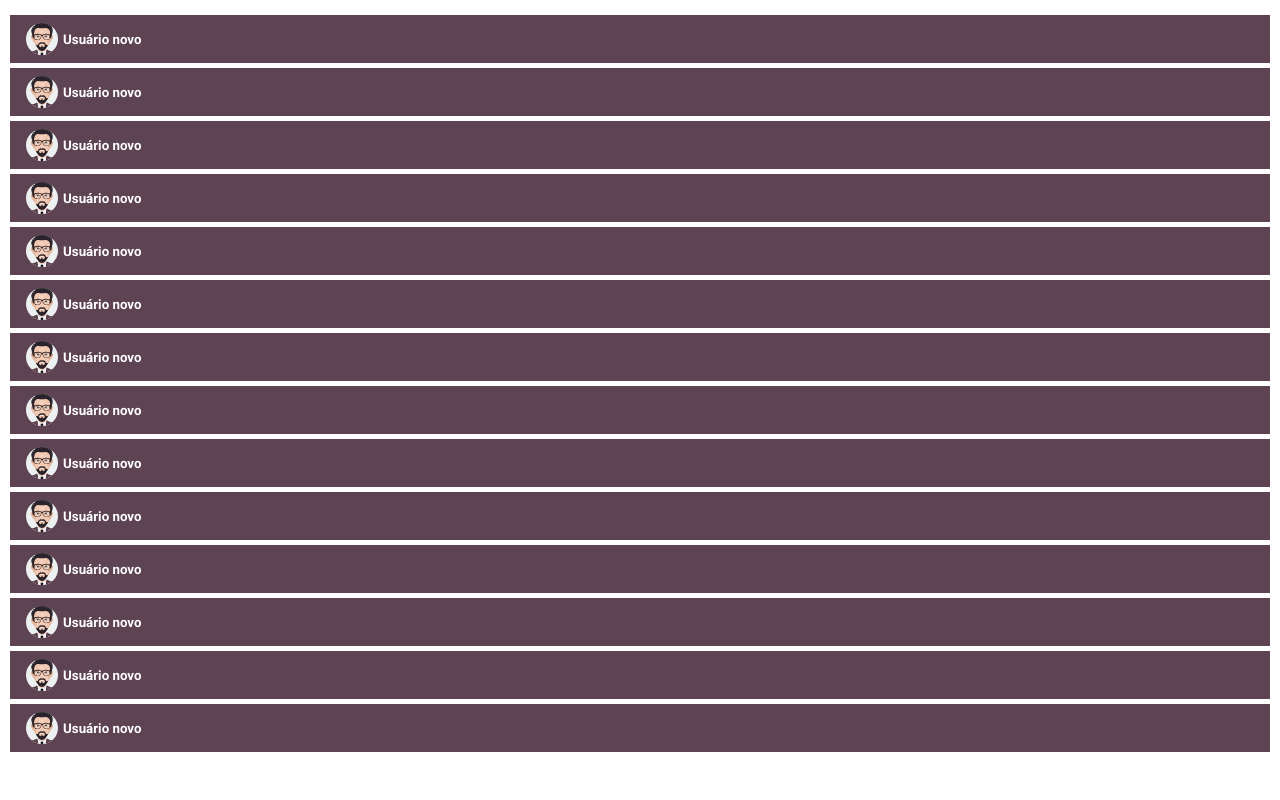
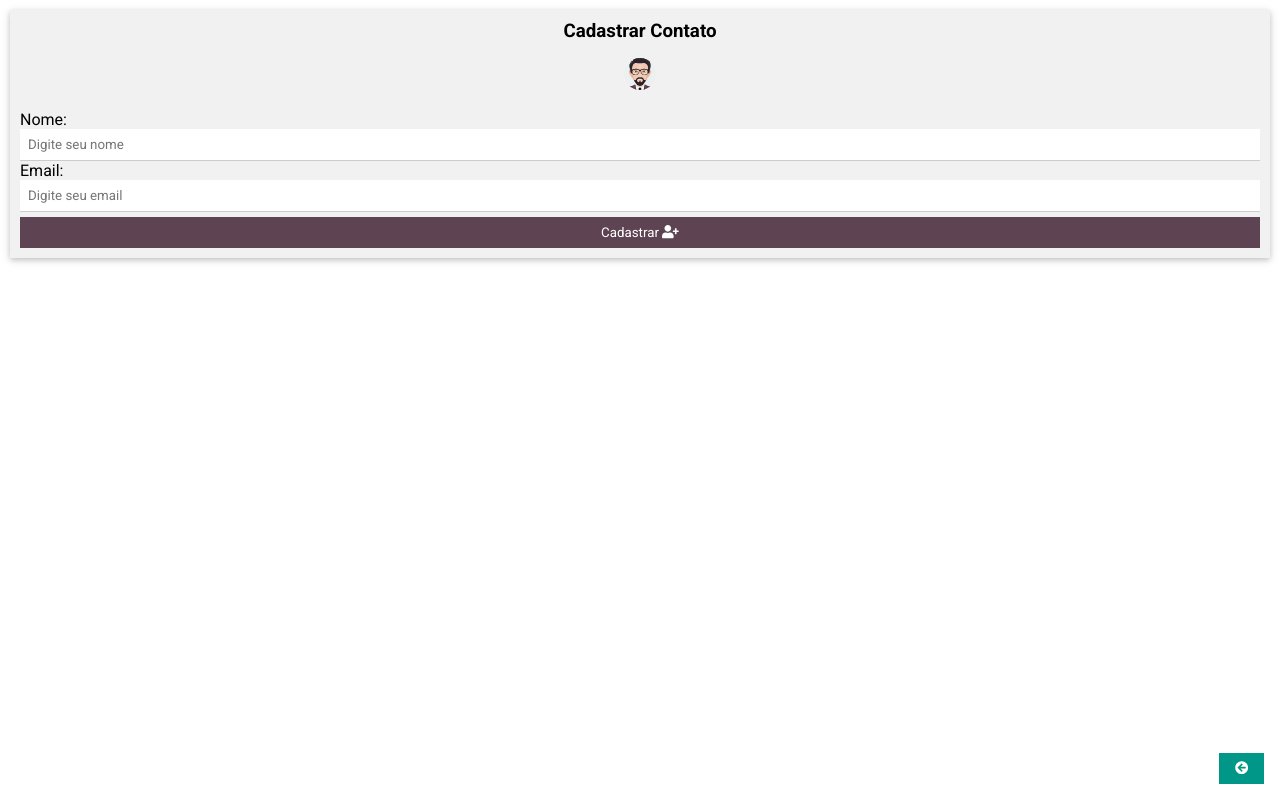
Before and after one commit to gusleaooliveira/react-eagle-app, a React (Create React App) app: page / in a window 1280 px wide. Built offline with nearby package versions, Linux system fonts and the light colour scheme.

Commit message:
cadastrrar e listar concluidos

```diff
--- a/src/App.js
+++ b/src/App.js
@@ -66,7 +66,7 @@ let listaUsuarios = [
 function App() {
   return (
     <React.Fragment>
-        <ListarContatos lista={listaUsuarios} />
+        <CadastrarContato />
     </React.Fragment>
   );
 }
--- a/src/components/contatos/CadastrarUm.js
+++ b/src/components/contatos/CadastrarUm.js
@@ -1,10 +1,11 @@
 import React from 'react';
 import { FontAwesomeIcon } from '@fortawesome/react-fontawesome';
-import { faUserPlus, faAt } from '@fortawesome/free-solid-svg-icons';
+import { faUserPlus, faArrowCircleLeft } from '@fortawesome/free-solid-svg-icons';
 import IconeUsuario from '../IconeUsuario';
 
 function CadastrarUm(props){
-    return  <section className="padding-10 margin-10 card light-gray display-container">
+    return  <div>
+            <section className="padding-10 margin-10 card light-gray display-container">
 
                 <h3 className="text-center">Cadastrar Contato</h3>
 
@@ -23,7 +24,12 @@ function CadastrarUm(props){
                     <FontAwesomeIcon icon={faUserPlus} />
                 </button>
 
-            </section>;
+
+            </section>
+            <button className="btn teal display-bottom-right margin-16">
+                    <FontAwesomeIcon icon={faArrowCircleLeft} />
+                </button>
+                </div>;
 }
 
 export default CadastrarUm;
--- a/src/components/contatos/ListarTodos.js
+++ b/src/components/contatos/ListarTodos.js
@@ -4,7 +4,7 @@ import { faUserPlus, faShare } from '@fortawesome/free-solid-svg-icons';
 import IconeUsuario from '../IconeUsuario';
 
 function ListarTodos(props){
-    return  <div className="padding-10">
+    return  <div className="padding-10 display-container">
                 {props.lista.map((item, indice) => {
                     return  <button className="btn btn-block btn-left eggplant margin-top-5 ">
                                 <div className="row">
@@ -16,6 +16,10 @@ function ListarTodos(props){
                                 </div>
                             </button>
                 })}
+
+                <button className="btn teal display-bottom-right margin-16">
+                    <FontAwesomeIcon icon={faUserPlus} />
+                </button>
             </div>;
 }
 
--- a/src/components/contatos/ListarUm.js
+++ b/src/components/contatos/ListarUm.js
@@ -1,10 +1,10 @@
 import React from 'react';
 import { FontAwesomeIcon } from '@fortawesome/react-fontawesome';
-import { faUserPlus, faTimes } from '@fortawesome/free-solid-svg-icons';
+import { faUserPlus, faTimes, faArrowCircleLeft } from '@fortawesome/free-solid-svg-icons';
 import IconeUsuario from '../IconeUsuario';
 
 function ListarUm(props){
-    return  <div>
+    return  <div >
                 {props.lista.map((item, indice) => {
                         console.log(item)
                         return <section className="padding-10 margin-10 card light-gray display-container">
@@ -26,6 +26,10 @@ function ListarUm(props){
                                     </button>
                                 </section>
                 })}
+
+                <button className="btn teal display-bottom-right margin-16">
+                    <FontAwesomeIcon icon={faArrowCircleLeft} />
+                </button>
             </div>;
 }
 
```
